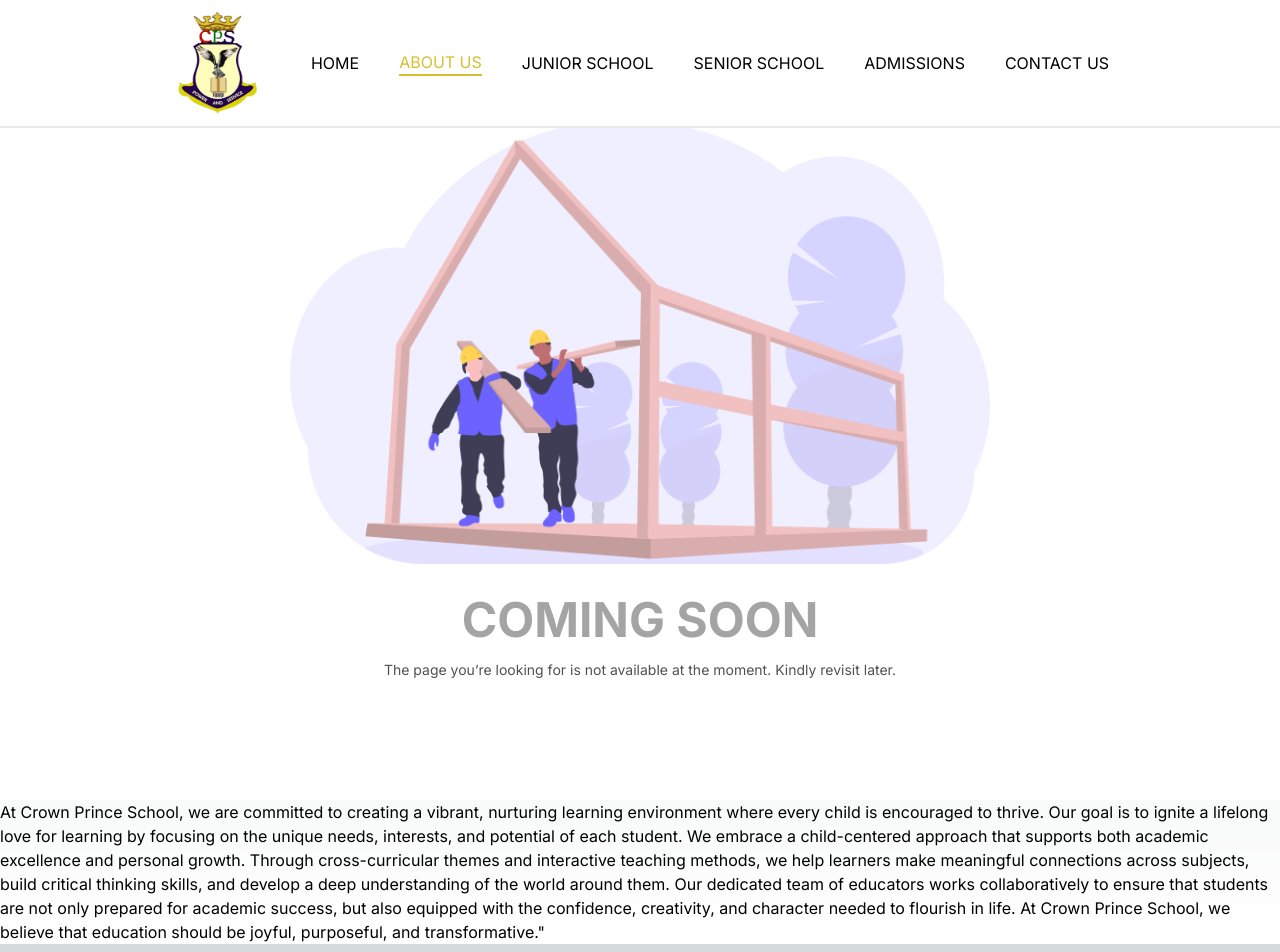
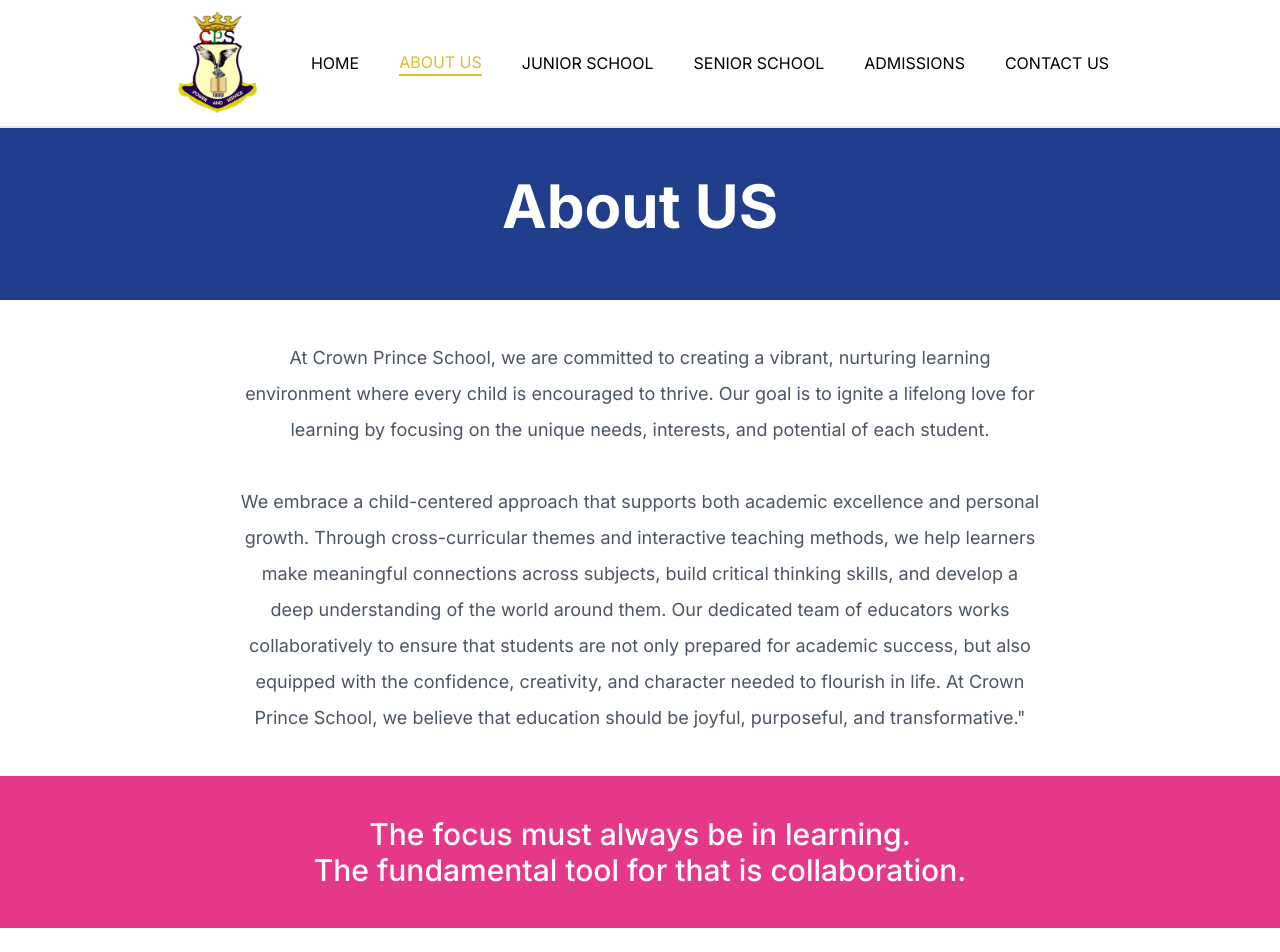
Before and after one commit to JasmineBabaYara/CrownPrinceSchool, a Next.js app: page /about in a window 1280 px wide. Shown: the top 952 px of the page. Built offline with nearby package versions, Linux system fonts and the light colour scheme.

Commit message:
add content

```diff
--- a/app/about/page.js
+++ b/app/about/page.js
@@ -2,22 +2,30 @@ import React from 'react';
 import Image from "next/image";
 // import construction from "../../public/images/construction.png";
 import Navigation from '@/components/navigation/page';
+import Footer from '@/components/footer/page';
 
 export default function page() {
   return (
     <>
- <Navigation />
-    <div className='flex flex-col items-center justify-center h-screen bg-white'>
+      <Navigation />
+      <section className="sm:pt-28 pt-20 w-full">
+        <p className="bg-[#213e8c] text-center text-white text-6xl font-bold lg:p-16 p-20">About US</p>
+      </section>
+      <section className='h-full bg-white pl-60 pr-60 pt-10 pb-10'>
+        <p className='text-center text-lg leading-loose text-gray-600'>At Crown Prince School, we are committed to creating a vibrant, nurturing learning environment where every child is encouraged to thrive. Our goal is to ignite a lifelong love for learning by focusing on the unique needs, interests, and potential of each student.
+          <br /><br />
+          We embrace a child-centered approach that supports both academic excellence and personal growth. Through cross-curricular themes and interactive teaching methods, we help learners make meaningful connections across subjects, build critical thinking skills, and develop a deep understanding of the world around them.
 
-            <Image src="/images/construction.png" width="700" height="1000" />
-            <p className='text-5xl text-[#2c2c2c6e] font-bold mt-8'>COMING SOON</p>
-            <p className='text-sm text-[#515151] mt-4'>The page you’re looking for is not available at the moment. Kindly revisit later.</p>
-          </div>
-          <p>At Crown Prince School, we are committed to creating a vibrant, nurturing learning environment where every child is encouraged to thrive. Our goal is to ignite a lifelong love for learning by focusing on the unique needs, interests, and potential of each student.
+          Our dedicated team of educators works collaboratively to ensure that students are not only prepared for academic success, but also equipped with the confidence, creativity, and character needed to flourish in life. At Crown Prince School, we believe that education should be joyful, purposeful, and transformative."</p>
+      </section>
+      <section>
+        <div className="bg-[#e63888] p-10 text-white text-3xl font-medium text-center">
+          <p>The focus must always be in learning.</p>
 
-We embrace a child-centered approach that supports both academic excellence and personal growth. Through cross-curricular themes and interactive teaching methods, we help learners make meaningful connections across subjects, build critical thinking skills, and develop a deep understanding of the world around them.
-
-Our dedicated team of educators works collaboratively to ensure that students are not only prepared for academic success, but also equipped with the confidence, creativity, and character needed to flourish in life. At Crown Prince School, we believe that education should be joyful, purposeful, and transformative."</p>
-          </>
+<p>The fundamental tool for that is collaboration.</p>
+        </div>
+      </section>
+      <Footer />
+    </>
   )
 }
```
